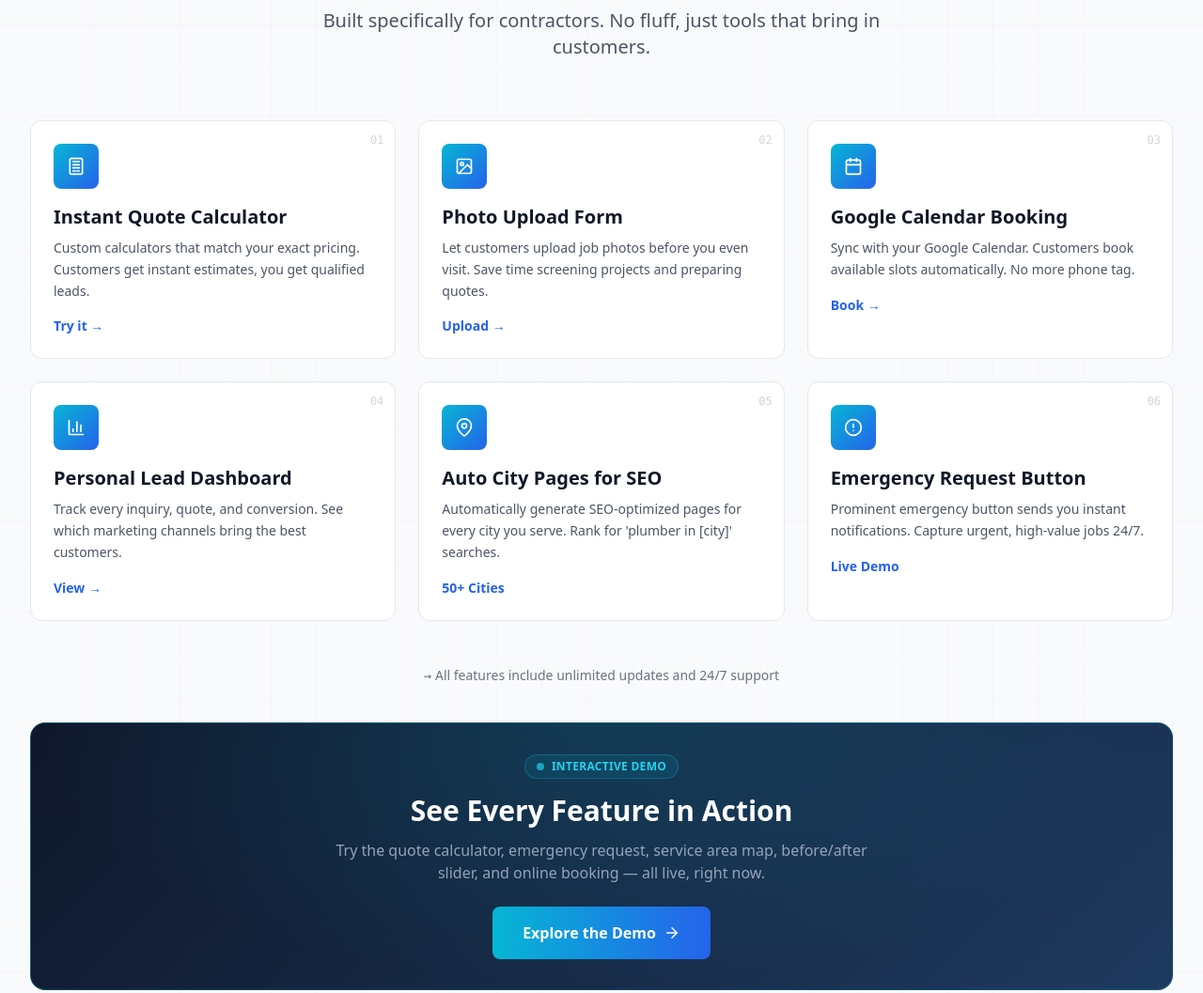
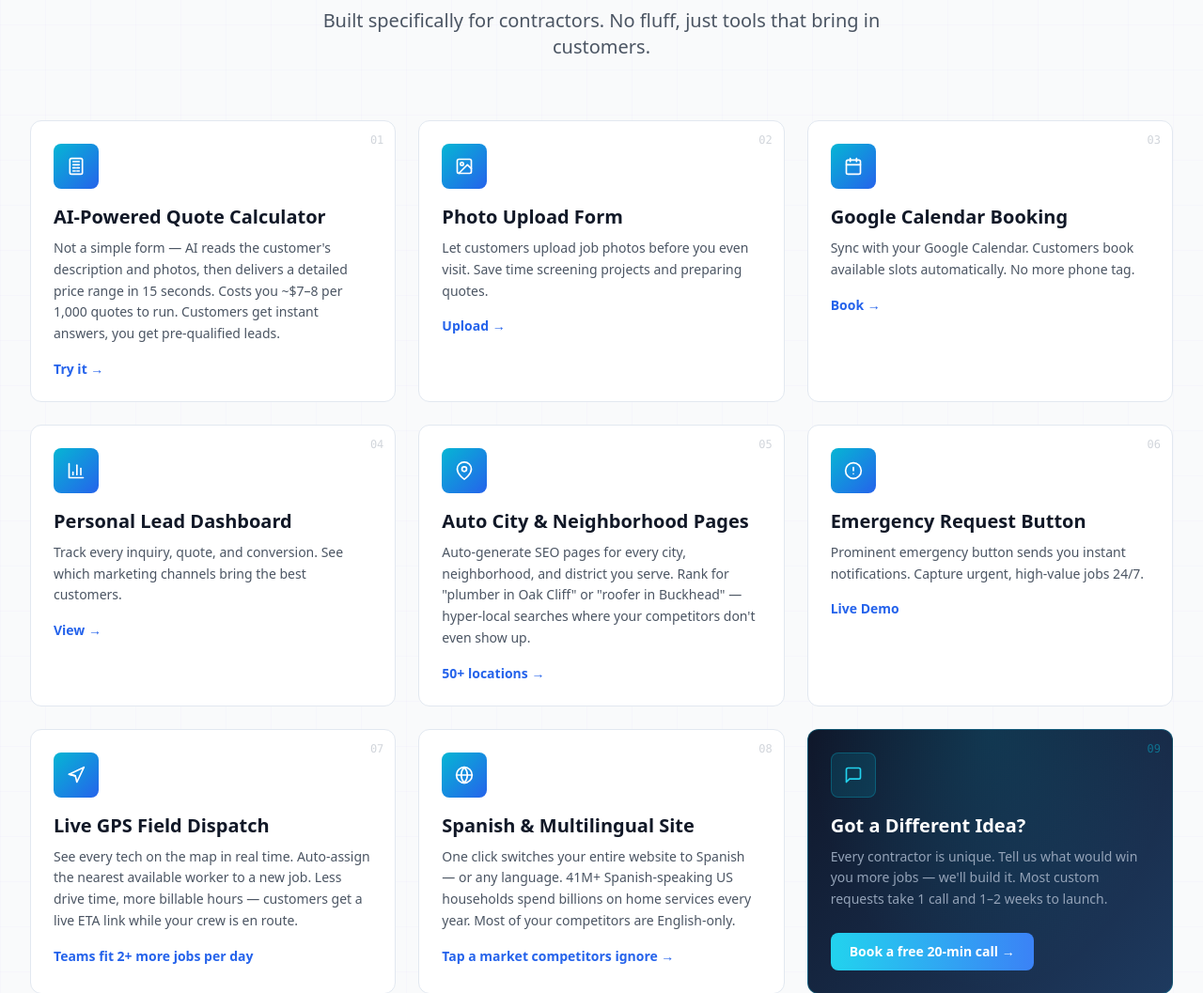
Before and after one commit to Nurzhan-IT/ContractorWeb, a Python web app: template templates/landing/index.html in a window 1280 px wide. Shown: the part 1738-2795 px from the top of the page at 94% size. Run offline with Jinja, Linux system fonts and the light colour scheme; the template is opened without the code that fills it, so the values that code supplies are empty; some libraries are stand-ins or nearby versions.

Commit message:
add new features

```diff
--- a/templates/demo_hub.html
+++ b/templates/demo_hub.html
@@ -30,7 +30,7 @@
           Instant Quote Calculator
         </h2>
         <p class="text-gray-500 text-xs sm:text-sm flex-1 hidden sm:block">
-          Multi-step wizard estimates job costs in under a minute.
+          AI reads photos &amp; description — returns a price range in 15 seconds.
         </p>
         <p class="text-xs text-blue-500 font-medium mt-1 hidden sm:block">Clients report 2–3x more qualified leads</p>
         <div class="mt-3 sm:mt-5">
--- a/templates/landing/index.html
+++ b/templates/landing/index.html
@@ -265,8 +265,8 @@
                   <rect x="4" y="2" width="16" height="20" rx="2"/><line x1="8" y1="6" x2="16" y2="6"/><line x1="16" y1="10" x2="8" y2="10"/><line x1="11" y1="14" x2="8" y2="14"/><line x1="11" y1="18" x2="8" y2="18"/><line x1="16" y1="14" x2="13" y2="14"/><line x1="16" y1="18" x2="13" y2="18"/>
                 </svg>
               </div>
-              <h3 class="text-xl font-bold text-gray-900 mb-2">Instant Quote Calculator</h3>
-              <p class="text-gray-600 mb-4 text-sm leading-relaxed">Custom calculators that match your exact pricing. Customers get instant estimates, you get qualified leads.</p>
+              <h3 class="text-xl font-bold text-gray-900 mb-2">AI-Powered Quote Calculator</h3>
+              <p class="text-gray-600 mb-4 text-sm leading-relaxed">Not a simple form — AI reads the customer's description and photos, then delivers a detailed price range in 15 seconds. Costs you ~$7–8 per 1,000 quotes to run. Customers get instant answers, you get pre-qualified leads.</p>
               <a href="/demo/quote/" class="text-sm font-semibold text-blue-600 hover:text-blue-700 flex items-center gap-1 transition-all">Try it →</a>
             </div>
             <div class="absolute top-3 right-3 font-mono text-xs text-gray-300">01</div>
@@ -333,9 +333,9 @@
                   <path d="M21 10c0 7-9 13-9 13s-9-6-9-13a9 9 0 0 1 18 0z"/><circle cx="12" cy="10" r="3"/>
                 </svg>
               </div>
-              <h3 class="text-xl font-bold text-gray-900 mb-2">Auto City Pages for SEO</h3>
-              <p class="text-gray-600 mb-4 text-sm leading-relaxed">Automatically generate SEO-optimized pages for every city you serve. Rank for 'plumber in [city]' searches.</p>
-              <a href="/demo/service-area/" class="text-sm font-semibold text-blue-600 hover:text-blue-700 flex items-center gap-1 transition-all">50+ Cities</a>
+              <h3 class="text-xl font-bold text-gray-900 mb-2">Auto City & Neighborhood Pages</h3>
+              <p class="text-gray-600 mb-4 text-sm leading-relaxed">Auto-generate SEO pages for every city, neighborhood, and district you serve. Rank for "plumber in Oak Cliff" or "roofer in Buckhead" — hyper-local searches where your competitors don't even show up.</p>
+              <a href="/demo/service-area/" class="text-sm font-semibold text-blue-600 hover:text-blue-700 flex items-center gap-1 transition-all">50+ locations →</a>
             </div>
             <div class="absolute top-3 right-3 font-mono text-xs text-gray-300">05</div>
           </div>
@@ -356,6 +356,62 @@
             </div>
             <div class="absolute top-3 right-3 font-mono text-xs text-gray-300">06</div>
           </div>
+        </div>
+
+        <!-- Feature 7: GPS Field Dispatch -->
+        <div class="animate-section group relative">
+          <div class="relative p-6 rounded-xl bg-white h-full overflow-hidden transition-all duration-300 hover:shadow-xl hover:border-blue-500" style="border:1px solid #e2e8f0">
+            <div class="relative z-10">
+              <div class="w-12 h-12 rounded-lg bg-gradient-to-br from-cyan-500 to-blue-600 flex items-center justify-center mb-4 transition-transform duration-300 group-hover:scale-110">
+                <svg width="20" height="20" viewBox="0 0 24 24" fill="none" stroke="white" stroke-width="2" stroke-linecap="round" stroke-linejoin="round">
+                  <polygon points="3 11 22 2 13 21 11 13 3 11"/><line x1="3" y1="11" x2="11" y2="13"/>
+                </svg>
+              </div>
+              <h3 class="text-xl font-bold text-gray-900 mb-2">Live GPS Field Dispatch</h3>
+              <p class="text-gray-600 mb-4 text-sm leading-relaxed">See every tech on the map in real time. Auto-assign the nearest available worker to a new job. Less drive time, more billable hours — customers get a live ETA link while your crew is en route.</p>
+              <span class="text-sm font-semibold text-blue-600 flex items-center gap-1">Teams fit 2+ more jobs per day</span>
+            </div>
+            <div class="absolute top-3 right-3 font-mono text-xs text-gray-300">07</div>
+          </div>
+        </div>
+
+        <!-- Feature 8: Multilingual / Spanish -->
+        <div class="animate-section group relative">
+          <div class="relative p-6 rounded-xl bg-white h-full overflow-hidden transition-all duration-300 hover:shadow-xl hover:border-blue-500" style="border:1px solid #e2e8f0">
+            <div class="relative z-10">
+              <div class="w-12 h-12 rounded-lg bg-gradient-to-br from-cyan-500 to-blue-600 flex items-center justify-center mb-4 transition-transform duration-300 group-hover:scale-110">
+                <svg width="20" height="20" viewBox="0 0 24 24" fill="none" stroke="white" stroke-width="2" stroke-linecap="round" stroke-linejoin="round">
+                  <circle cx="12" cy="12" r="10"/><line x1="2" y1="12" x2="22" y2="12"/><path d="M12 2a15.3 15.3 0 0 1 4 10 15.3 15.3 0 0 1-4 10 15.3 15.3 0 0 1-4-10 15.3 15.3 0 0 1 4-10z"/>
+                </svg>
+              </div>
+              <h3 class="text-xl font-bold text-gray-900 mb-2">Spanish & Multilingual Site</h3>
+              <p class="text-gray-600 mb-4 text-sm leading-relaxed">One click switches your entire website to Spanish — or any language. 41M+ Spanish-speaking US households spend billions on home services every year. Most of your competitors are English-only.</p>
+              <span class="text-sm font-semibold text-blue-600 flex items-center gap-1">Tap a market competitors ignore →</span>
+            </div>
+            <div class="absolute top-3 right-3 font-mono text-xs text-gray-300">08</div>
+          </div>
+        </div>
+
+        <!-- Feature 9: CTA card -->
+        <div class="animate-section group relative">
+          <a href="/demo/booking/"
+             class="relative flex flex-col p-6 rounded-xl h-full overflow-hidden transition-all duration-300 hover:shadow-xl hover:scale-[1.02]"
+             style="background:linear-gradient(135deg,#0f172a,#1e3a5f);border:1px solid rgba(6,182,212,0.3)">
+            <div class="absolute inset-0 pointer-events-none" style="background:radial-gradient(ellipse at 50% 0%,rgba(6,182,212,0.15),transparent 70%)"></div>
+            <div class="relative z-10 flex flex-col h-full">
+              <div class="w-12 h-12 rounded-lg flex items-center justify-center mb-4" style="background:rgba(6,182,212,0.15);border:1px solid rgba(6,182,212,0.3)">
+                <svg width="20" height="20" viewBox="0 0 24 24" fill="none" stroke="#22d3ee" stroke-width="2" stroke-linecap="round" stroke-linejoin="round">
+                  <path d="M21 15a2 2 0 0 1-2 2H7l-4 4V5a2 2 0 0 1 2-2h14a2 2 0 0 1 2 2z"/>
+                </svg>
+              </div>
+              <h3 class="text-xl font-bold text-white mb-2">Got a Different Idea?</h3>
+              <p class="mb-6 text-sm leading-relaxed flex-1" style="color:#94a3b8">Every contractor is unique. Tell us what would win you more jobs — we'll build it. Most custom requests take 1 call and 1–2 weeks to launch.</p>
+              <span class="inline-flex items-center gap-2 px-5 py-2.5 rounded-lg font-semibold text-sm w-fit transition-all duration-200 group-hover:shadow-lg" style="background:linear-gradient(to right,#22d3ee,#3b82f6);color:white">
+                Book a free 20-min call →
+              </span>
+            </div>
+            <div class="absolute top-3 right-3 font-mono text-xs" style="color:rgba(6,182,212,0.5)">09</div>
+          </a>
         </div>
 
       </div>
```
